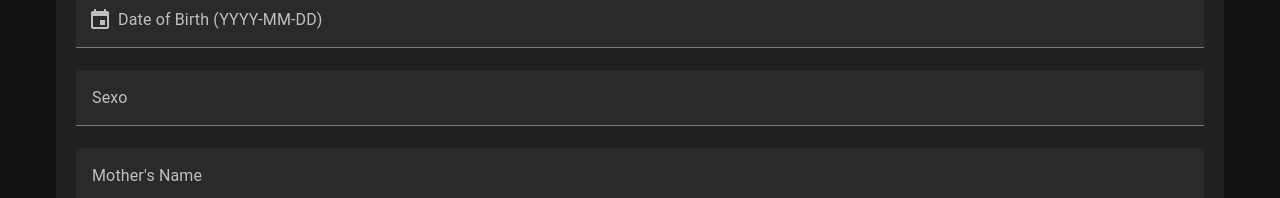
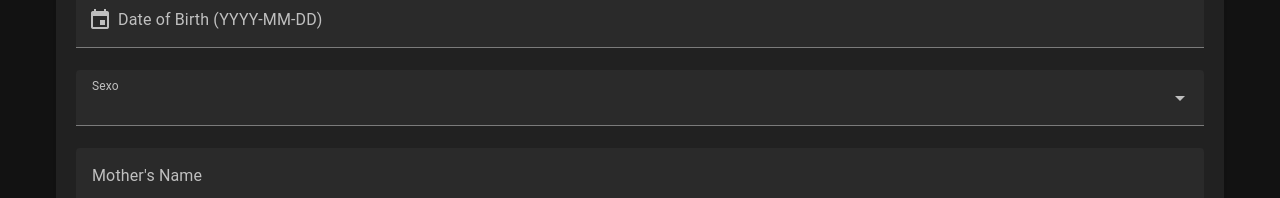
Before and after one commit to PedroBuarque/miniCRM, a Vue app in the folder minicrm-frontend/: page /add-cliente in a window 1280 px wide. Shown: the part 312-510 px from the top of the page. Built offline with nearby package versions, Linux system fonts and the light colour scheme.

Commit message:
Update customerForm with dropdown selection for the sex field

```diff
--- a/minicrm-frontend/src/views/CustomerForm.vue
+++ b/minicrm-frontend/src/views/CustomerForm.vue
@@ -7,7 +7,13 @@
       <FormInput label="Name" v-model="cliente.nome" :rules="[rules.required, rules.string]" required />
       <FormInput label="CPF" v-model="cliente.cpf" :rules="[rules.required, rules.cpf]" required />
       <DatePickerInput v-model="cliente.dataNascimento" :rules="[rules.required, rules.validDate]" />
-      <FormInput label="Sexo" v-model="cliente.sexo" :rules="[rules.required, rules.sex]" required />
+      <v-select
+        v-model="cliente.sexo"
+        :items="['Male', 'Female', 'Other']"
+        label="Sexo"
+        :rules="[rules.required, rules.sex]"
+        required
+      ></v-select>
       <FormInput label="Mother's Name" v-model="cliente.nomeMae" :rules="[rules.required, rules.string]" required />
       <v-btn color="primary" type="submit" @click="submitForm" rounded>
         {{ isEditing ? "Update" : "Add" }}
@@ -49,7 +55,6 @@ export default {
           const date = v instanceof Date ? v : new Date(v);
           return !isNaN(date.getTime()) || 'Enter a valid date (YYYY-MM-DD)';
         },
-        sex: v => ['male', 'female'].includes(v) || 'Sexo must be "m" or "f"',
       }
     }
   },
```
